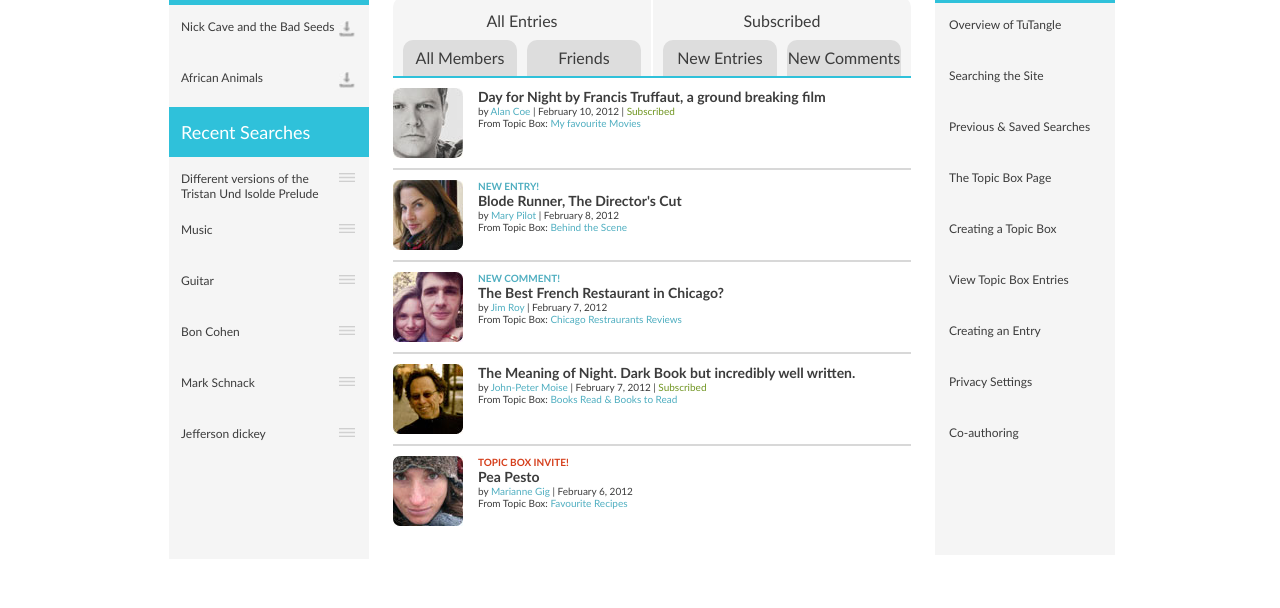
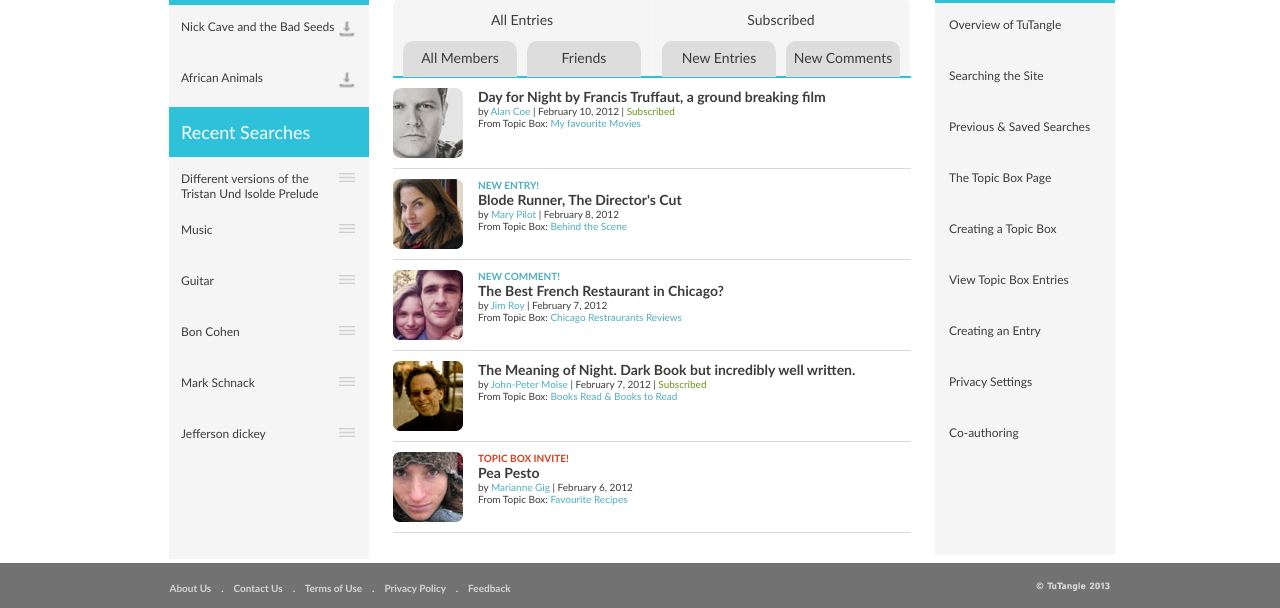
Before and after one commit to Lumanti/TuTangle, a plain HTML site: page tutangle/index.html in a window 1280 px wide. Shown: the part 221-829 px from the top of the page. Before the commit the page ends 800 px from the top, so only its background shows below. Drawn offline with Linux system fonts and the light colour scheme.

Commit message:
footer added; small css changes

```diff
--- a/tutangle/css/entry.css
+++ b/tutangle/css/entry.css
@@ -8,32 +8,25 @@
     padding:5px;
 }
 
-.entries-section-left {
+.entries-section {
     background-color: #f5f5f5;
-    border-radius:10px 0px 0px 0px ;
     height:65px;
     width: 258px;
     margin-right: 1px;
     padding-top: 14px;
     text-align: center;
+    font-size: 14px;
+}
+
+.entries-section.left {
+    float: left;
+    border-radius:10px 0px 0px 0px ;
+}
+
+.entries-section.right {
+    border-radius:0px 10px 0px 0px ;
     float: left;
 }
-
-.entries-section-right {
-    background-color: #f5f5f5;
-    border-radius:0px 10px 0px 0px ;
-    height:65px;
-    width: 258px;
-    margin-left: 1px;
-    padding-top: 14px;
-    text-align: center;
-    float: left;
-}
-
-/* .entries-section-header {
-    padding-top: 14px;
-    padding-bottom: 14px;
-} */
 
 .entries-segment {
     background-color: #dddddd;
@@ -41,13 +34,14 @@
     float:left;
     height: 28px;
     width: 114px;
-    margin-top: 10px;
+    margin-top: 13px;
     padding-top: 8px;
 }
 
 .entries-segment:hover{
     background-color: #2fc1da;
     color: white;
+    cursor: pointer;
 }
 
 .entries-segment.left {
@@ -61,18 +55,18 @@
 }
 
 hr {
-    height: 2px;
     width: 518px;
-    /* margin: 2px; */
     border: none;
 }
 
 .blue-line {
     background-color: #2fc1da;
+    height: 2px;
 }
 
 .gray-line {
     background-color: #d8d8d8;
+    height: 1px;
 }
 
 .entry-list-item {
@@ -92,6 +86,7 @@ hr {
 .entry-title {
     font-size: 14px;
     font-weight: bold;
+    cursor: pointer;
 }
 
 .entry-bio {
@@ -101,6 +96,7 @@ hr {
 
 .entry-info-names {
     color: #4faec0;
+    cursor: pointer;
 }
 
 .subscribed {
--- /dev/null
+++ b/tutangle/css/footer.css
@@ -0,0 +1,27 @@
+.footer {
+    height: 45px;
+    min-width: 1002px;
+    background-color: #727272;
+}
+
+.footer-inside {
+    width: 940px;
+    margin: 0px auto;
+    padding: 19px 36px 17px 35px;
+}
+
+.footer-left {
+    float: left;
+    color: rgb(231, 231, 231);
+    font-size: 10px;
+    font-weight: bold;
+}
+
+.footer-left a{
+    text-decoration: none;
+    color: #d4d4d4;
+}
+
+.footer-right {
+    float: right;
+}
--- a/tutangle/css/navigation.css
+++ b/tutangle/css/navigation.css
@@ -66,7 +66,8 @@ button {
     padding: 5px 10px;
     margin: 22px 5px;
     float: left;
-
+    cursor: pointer;
+    outline: none;
 }
 
 .nav-top-right {
@@ -116,16 +117,18 @@ button {
 .nav-bottom-left ul li{
     list-style: none;
     padding: 8px 16px 8px 0px;
-    float: left;
 }
 
 .nav-bottom-friend-requests {
-    float: left;
     color: #adadad;
     margin: 8px 0px 8px 16px;
 }
 
 .nav-bottom-invite {
-    float: left;
     margin: 8px 0px 8px 16px;
 }
+
+.nav-bottom-left ul li, .nav-bottom-friend-requests, .nav-bottom-invite {
+    float: left;
+    cursor: pointer;
+}
--- a/tutangle/css/recent.css
+++ b/tutangle/css/recent.css
@@ -27,6 +27,7 @@
     width: 176px;
     padding: 14px 12px;
     font-size: 12px;
+    cursor: pointer;
 }
 
 .recent-title {
--- a/tutangle/index.html
+++ b/tutangle/index.html
@@ -6,6 +6,7 @@
         <link rel="stylesheet" href="css/recent.css">
         <link rel="stylesheet" href="css/entry.css">
         <link rel="stylesheet" href="css/tutorials.css">
+        <link rel="stylesheet" href="css/footer.css">
         <title>TuTangle</title>
     </head>
     <body>
@@ -119,12 +120,12 @@
                     Entries
                 </div>
                 <div>
-                    <div class="entries-section-left">
+                    <div class="entries-section left">
                         <div class="section-section-header">All Entries</div>
                         <div class="entries-segment left">All Members</div>
                         <div class="entries-segment right">Friends</div>
                     </div>
-                    <div class="entries-section-right">
+                    <div class="entries-section right">
                         <div class="section-section-header">Subscribed</div>
                         <div class="entries-segment left">New Entries</div>
                         <div class="entries-segment right">New Comments</div>
@@ -199,6 +200,7 @@
                             </div>
                         </div>
                     </div>
+                    <hr class="gray-line"/>
                 </div>
             </div>
 
@@ -219,6 +221,21 @@
             </div>
         </div>
 
-
+        <div class="footer">
+            <div class="footer-inside">
+                <div class="footer-left">
+                    <a href="#">About Us</a>
+                    &emsp;.&emsp;
+                    <a href="#">Contact Us</a>
+                    &emsp;.&emsp;
+                    <a href="#">Terms of Use</a>
+                    &emsp;.&emsp;
+                    <a href="#">Privacy Policy</a>
+                    &emsp;.&emsp;
+                    <a href="#">Feedback</a>
+                </div>
+                <img src="images/footer.jpg" class="footer-right">
+            </div>
+        </div>
     </body>
 </html>
```
Also changed, not shown: tutangle/images/footer.jpg (added).
